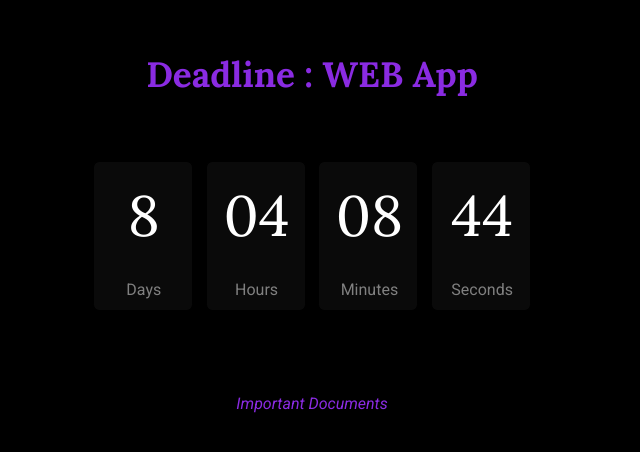
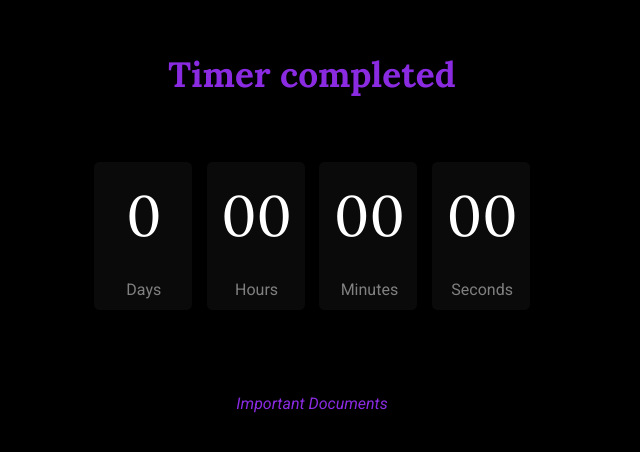
Before and after one commit to akramthedev/die-deutsch-traum, a React (Create React App) app: page / in a window 1280 px wide. Shown: the part 168-620 px from the top of the page, without its empty margins (328-968 px from the left). Built offline with nearby package versions, Linux system fonts and the light colour scheme.

Commit message:
Update Home.jsx

```diff
--- a/src/Home.jsx
+++ b/src/Home.jsx
@@ -3,7 +3,7 @@ import './App.css';
 import { useNavigate } from 'react-router-dom';
 
 const Home = () => {
-  const targetDate = new Date('2024-11-18T00:00:00');
+  const targetDate = new Date('2024-02-22T00:00:00');
   const nav = useNavigate();
 
   const calculateTimeLeft = () => {
@@ -74,7 +74,7 @@ const Home = () => {
     <div className='Home'>
       <div className="Home2">
         <h1>
-          {isTimeUp ? "Timer completed" : "Deadline : WEB App"}
+          {isTimeUp ? "Timer completed" : "IELTS 22/02/2025"}
         </h1>
         <div className="Timer">
           {formatTime()}
```
